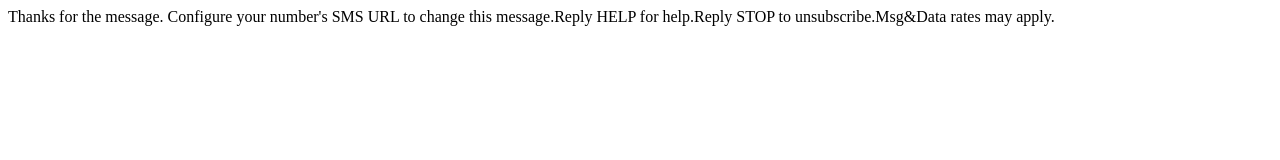
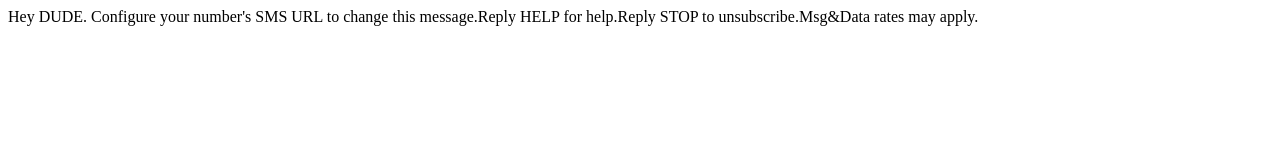
Before and after one commit to nchnsn/testingXML, a plain HTML site: page index.html in a window 1280 px wide. Drawn offline with Linux system fonts and the light colour scheme.

Commit message:
Update index.html

```diff
--- a/index.html
+++ b/index.html
@@ -1,3 +1,3 @@
 <?xml version="1.0" encoding="UTF-8"?>
 
-<Response><Sms>Thanks for the message. Configure your number's SMS URL to change this message.Reply HELP for help.Reply STOP to unsubscribe.Msg&amp;Data rates may apply.</Sms></Response>
+<Response><Sms>Hey DUDE. Configure your number's SMS URL to change this message.Reply HELP for help.Reply STOP to unsubscribe.Msg&amp;Data rates may apply.</Sms></Response>
```
